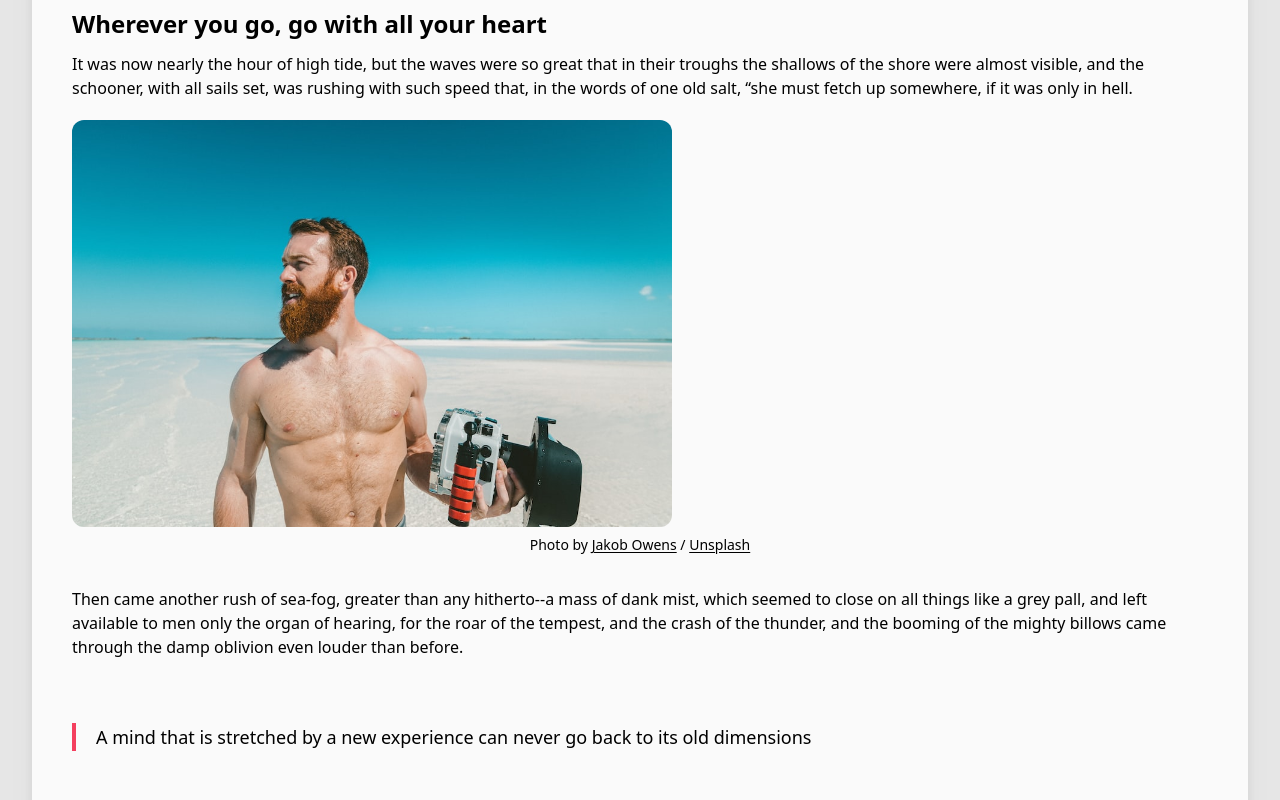
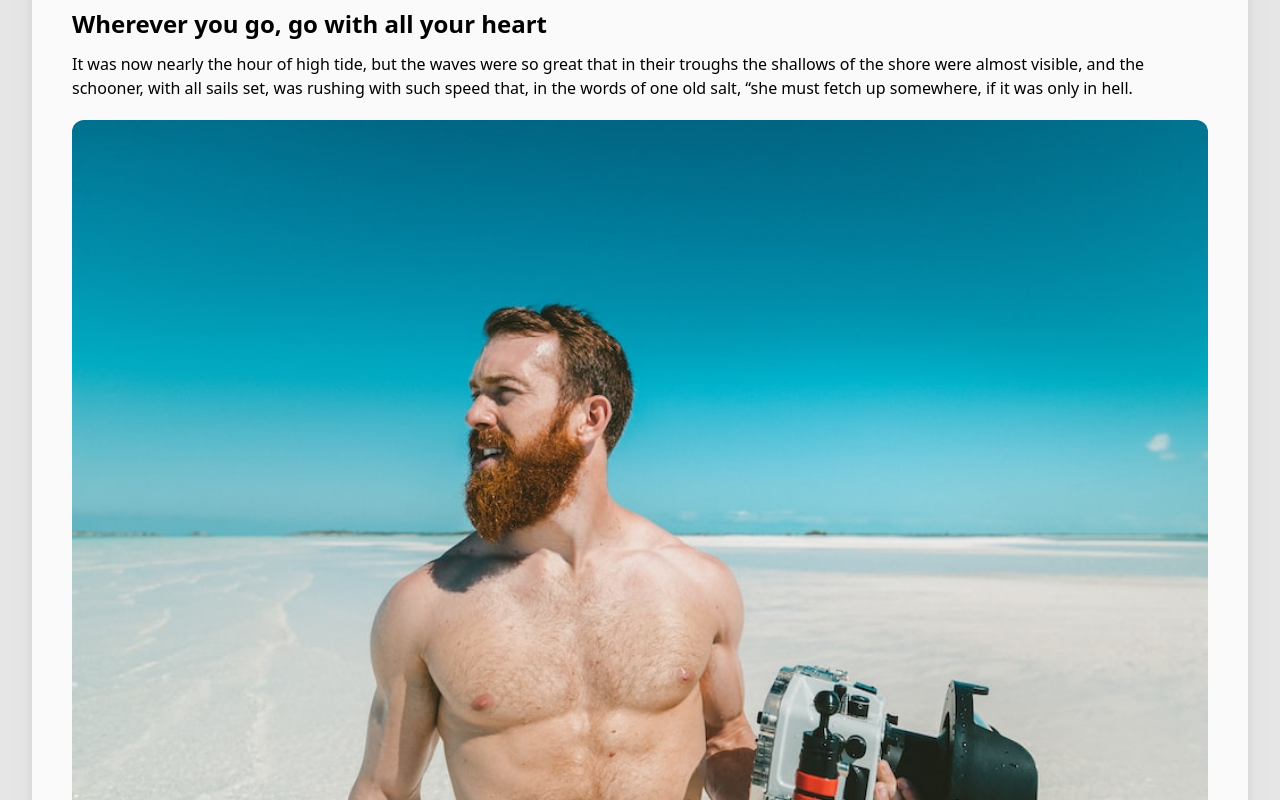
Before and after one commit to dashiedash/neon-theme, a Next.js app: page /items/post-fullwidth in a window 1280 px wide. Shown: the part 860-1660 px from the top of the page. Built offline with nearby package versions, Linux system fonts and the light colour scheme.

Commit message:
Resize images in article

```diff
--- a/src/components/main/post.tsx
+++ b/src/components/main/post.tsx
@@ -98,7 +98,7 @@ export const ArticleImage = (props: {
       <Image
         src={imageSource}
         alt=""
-        width={600}
+        width={1920}
         height={400}
         className="rounded-xl"
       />
```
